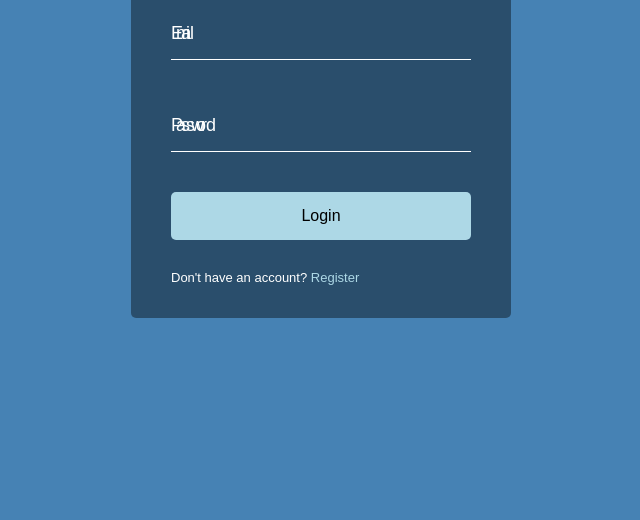
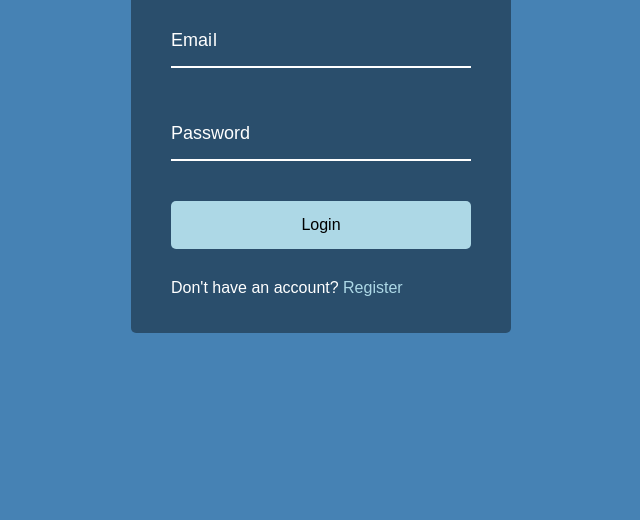
Before and after one commit to kernbeisser/50-responsive-sites, a plain HTML site: page 08-form-wave-animation/index.html in a window 1280 px wide. Shown: the part 280-800 px from the top of the page, without its empty margins (319-959 px from the left). Drawn offline with Linux system fonts and the light colour scheme.

Commit message:
project 'form wave animantion'; found my bug :)

```diff
--- a/08-form-wave-animation/css/styles.css
+++ b/08-form-wave-animation/css/styles.css
@@ -2,12 +2,7 @@
   box-sizing: border-box;
 }
 
-html {
-  font-size: 62.5%;
-}
-
 body {
-  height: 100vh;
   background-color: steelblue;
   color: white;
   font-family: Arial, "Helvetica Neue", Helvetica, sans-serif;
@@ -15,6 +10,7 @@ body {
   flex-direction: column;
   justify-content: center;
   align-items: center;
+  height: 100vh;
   overflow: hidden;
   margin: 0;
 }
@@ -25,11 +21,21 @@ body {
   border-radius: 5px;
 }
 
+.container h1 {
+  text-align: center;
+  margin-bottom: 30px;
+}
+
+.container a {
+  text-decoration: none;
+  color: lightblue;
+}
+
 .btn {
   cursor: pointer;
   display: inline-block;
   width: 100%;
-  background-color: lightblue;
+  background: lightblue;
   padding: 15px;
   font-family: inherit;
   font-size: 16px;
@@ -47,17 +53,7 @@ body {
 
 .text {
   margin-top: 30px;
-  font-size: 1.3rem;
-}
-
-.container h1 {
-  text-align: center;
-  margin-bottom: 30px;
-}
-
-.container a {
-  text-decoration: none;
-  color: lightblue;
+  /* font-size: 1.3rem; */
 }
 
 .form-control {
@@ -68,13 +64,13 @@ body {
 
 .form-control input {
   background-color: transparent;
-  color: white;
-  border: none;
-  border-bottom: 1px solid white;
+  border: 0;
+  border-bottom: 2px solid white;
   width: 100%;
   display: block;
   padding: 15px 0;
   font-size: 18px;
+  color: white;
 }
 
 .form-control input:focus,
@@ -93,7 +89,7 @@ body {
 .form-control label span {
   display: inline-block;
   font-size: 18px;
-  max-width: 5px;
+  min-width: 5px;
   transition: 0.3s cubic-bezier(0.68, -0.55, 0.265, 1.55);
   /* transition: 0.3s ease-in-out; */
 }
```
Also changed, not shown: 08-form-wave-animation/index.html (+1 -0 lines).
